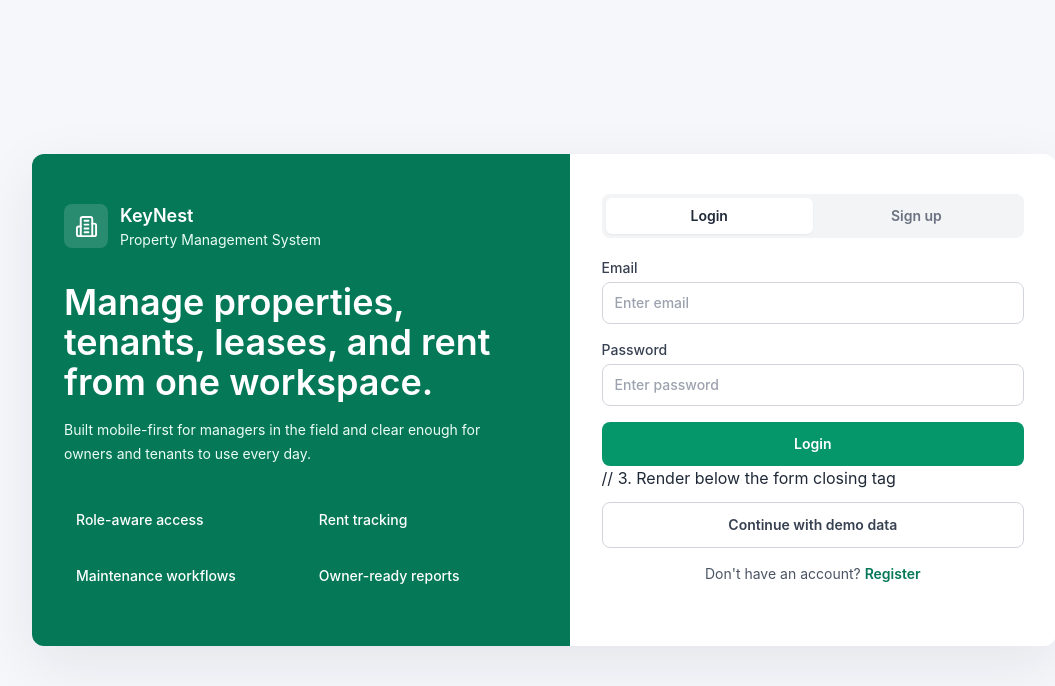
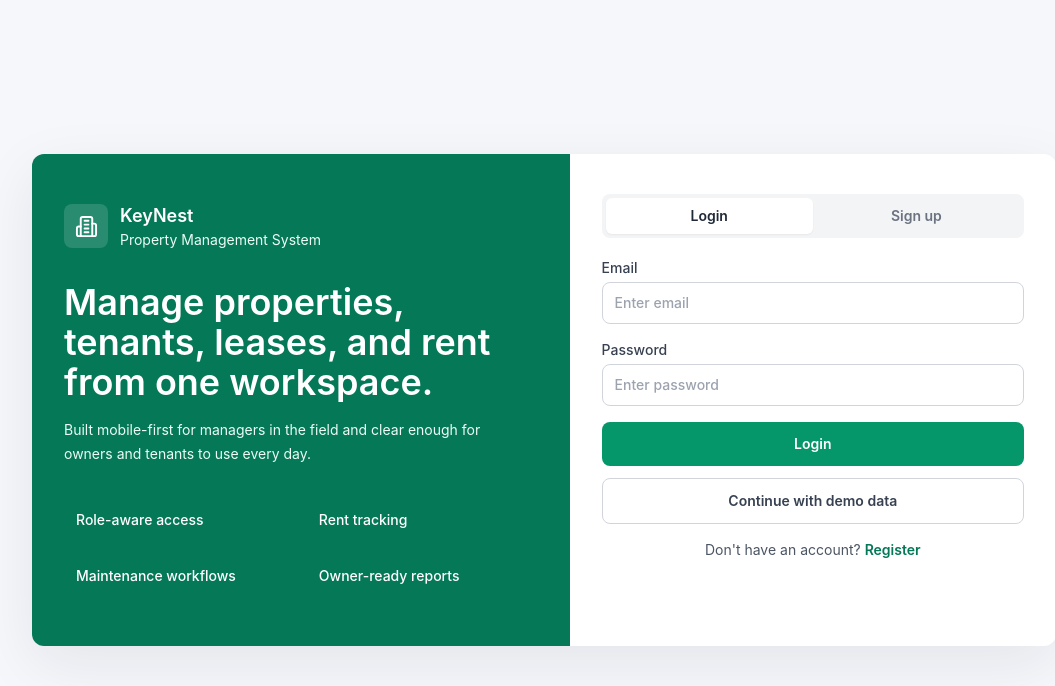
Before and after one commit to kryss143/property-management, a React (Vite) app in the folder frontend/: page /login in a window 1280 px wide. Shown: the top 686 px of the page, without its empty margins (96-1151 px from the left). Built offline with nearby package versions, Linux system fonts and the light colour scheme; no server answers.

Commit message:
Update LoginPage.tsx

```diff
--- a/frontend/src/pages/LoginPage.tsx
+++ b/frontend/src/pages/LoginPage.tsx
@@ -376,7 +376,7 @@ export function LoginPage() {
               {mode === "login" ? "Login" : "Create account"}
             </button>
           </form>
-          // 3. Render below the form closing tag
+
           {signupSuccess && (
             <div className="mt-4 flex gap-2.5 rounded-lg bg-emerald-50 px-3 py-3 text-emerald-800">
               <MailCheck className="mt-0.5 shrink-0" size={16} />
```
